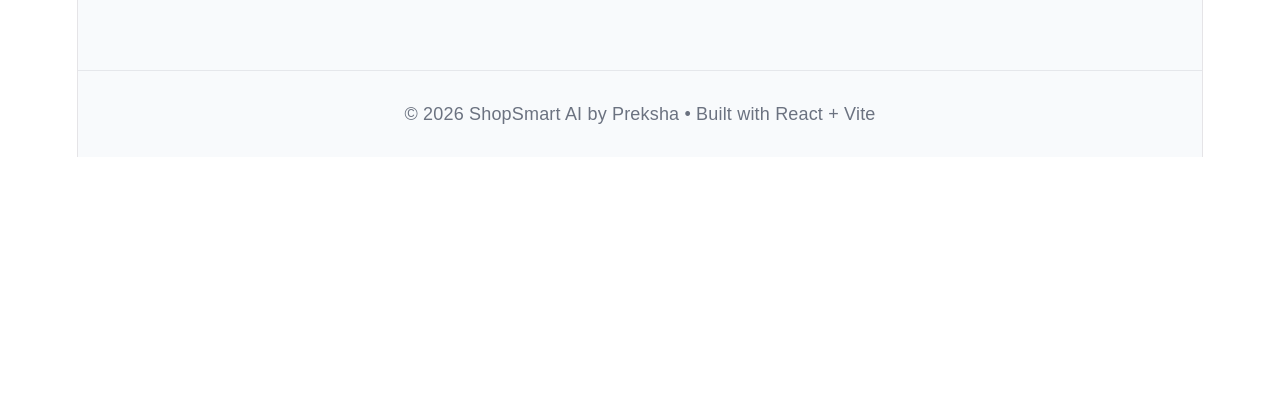
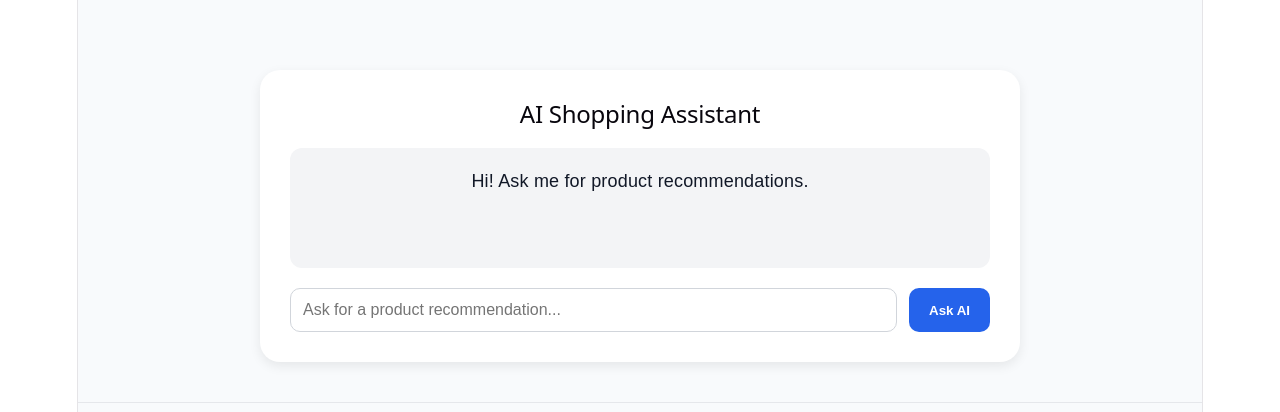
Before and after one commit to Prekshamk/shopsmart-ai, a React app in the folder frontend/: page / in a window 1280 px wide. Shown: the part 1538-1950 px from the top of the page. Before the commit the page ends 1695 px from the top, so only its background shows below. Built offline with nearby package versions, Linux system fonts and the light colour scheme; the HTML template or start-up script is replaced by a standard one.

Commit message:
Add interactive AI shopping assistant component

```diff
--- a/frontend/src/App.jsx
+++ b/frontend/src/App.jsx
@@ -3,6 +3,7 @@
 import FeatureCard from './components/FeatureCard';
 import Footer from './components/Footer';
 import ProductCard from './components/ProductCard';
+import AIAssistant from './components/AIAssistant';
 
 function App() {
   return (
@@ -75,6 +76,8 @@
   </div>
 </section>
 
+<AIAssistant />
+
       <Footer />
     </div>
   );
--- /dev/null
+++ b/frontend/src/components/AIAssistant.jsx
@@ -0,0 +1,83 @@
+import { useState } from 'react';
+
+export default function AIAssistant() {
+  const [question, setQuestion] = useState('');
+  const [response, setResponse] = useState(
+    'Hi! Ask me for product recommendations.'
+  );
+
+  const handleAsk = () => {
+    if (!question.trim()) return;
+
+    if (question.toLowerCase().includes('headphone')) {
+      setResponse('I recommend the Wireless Headphones for music and calls.');
+    } else if (question.toLowerCase().includes('watch')) {
+      setResponse('The Smart Watch is great for fitness tracking and notifications.');
+    } else if (question.toLowerCase().includes('eco')) {
+      setResponse('Choose the Eco Water Bottle for a sustainable lifestyle.');
+    } else {
+      setResponse('I can help you choose headphones, watches, or eco products.');
+    }
+  };
+
+  return (
+    <section
+      style={{
+        backgroundColor: '#ffffff',
+        margin: '40px auto',
+        padding: '30px',
+        borderRadius: '20px',
+        maxWidth: '700px',
+        boxShadow: '0 4px 12px rgba(0,0,0,0.08)',
+      }}
+    >
+      <h2 style={{ textAlign: 'center', marginBottom: '20px' }}>
+        AI Shopping Assistant
+      </h2>
+
+      <div
+        style={{
+          backgroundColor: '#f3f4f6',
+          padding: '20px',
+          borderRadius: '12px',
+          minHeight: '80px',
+          marginBottom: '20px',
+          color: '#111827',
+        }}
+      >
+        {response}
+      </div>
+
+      <div style={{ display: 'flex', gap: '12px' }}>
+        <input
+          type="text"
+          value={question}
+          onChange={(e) => setQuestion(e.target.value)}
+          placeholder="Ask for a product recommendation..."
+          style={{
+            flex: 1,
+            padding: '12px',
+            borderRadius: '10px',
+            border: '1px solid #d1d5db',
+            fontSize: '16px',
+          }}
+        />
+
+        <button
+          onClick={handleAsk}
+          style={{
+            padding: '12px 20px',
+            borderRadius: '10px',
+            border: 'none',
+            backgroundColor: '#2563eb',
+            color: '#ffffff',
+            cursor: 'pointer',
+            fontWeight: '600',
+          }}
+        >
+          Ask AI
+        </button>
+      </div>
+    </section>
+  );
+}
```
